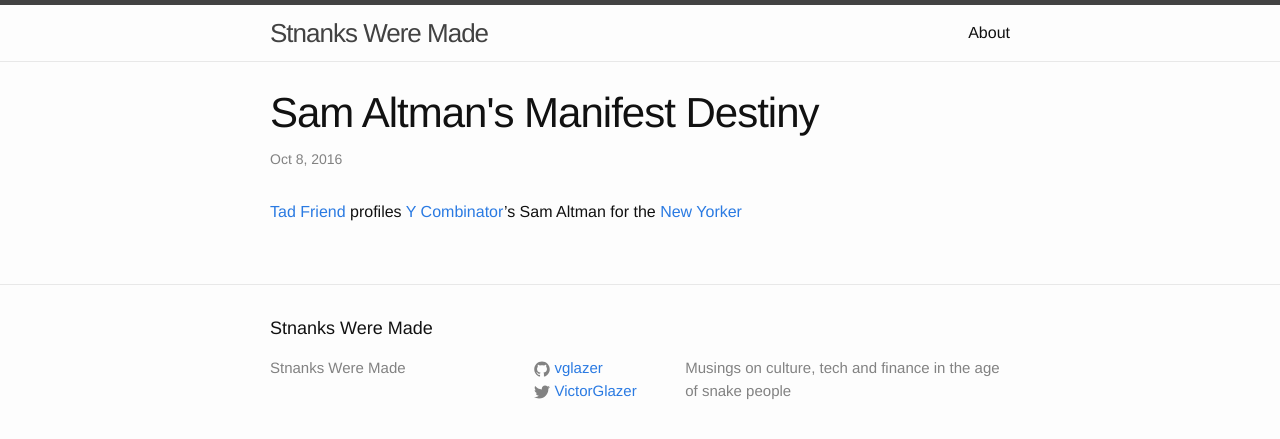
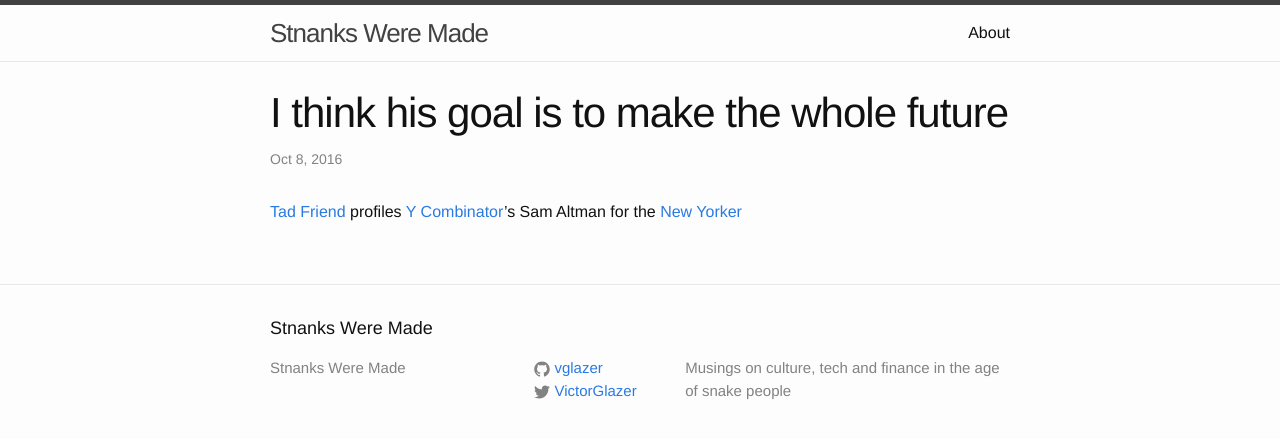
Before and after one commit to vglazer/vglazer.github.io, a Jekyll site: the page built from _posts/2016-10-08-sam-altman-profile.markdown, in a window 1280 px wide. Shown: the top 439 px of the page. Built offline with Jekyll 4.4.1, drawn with Linux system fonts in a browser that asks for light colours.

Commit message:
Title change

```diff
--- a/_posts/2016-10-08-sam-altman-profile.markdown
+++ b/_posts/2016-10-08-sam-altman-profile.markdown
@@ -1,6 +1,6 @@
 ---
 layout: post
-title:  "Sam Altman's Manifest Destiny"
+title:  "I think his goal is to make the whole future"
 date:   2016-10-08 21:08:00
 categories: new\_yorker profiles
 ---
```
